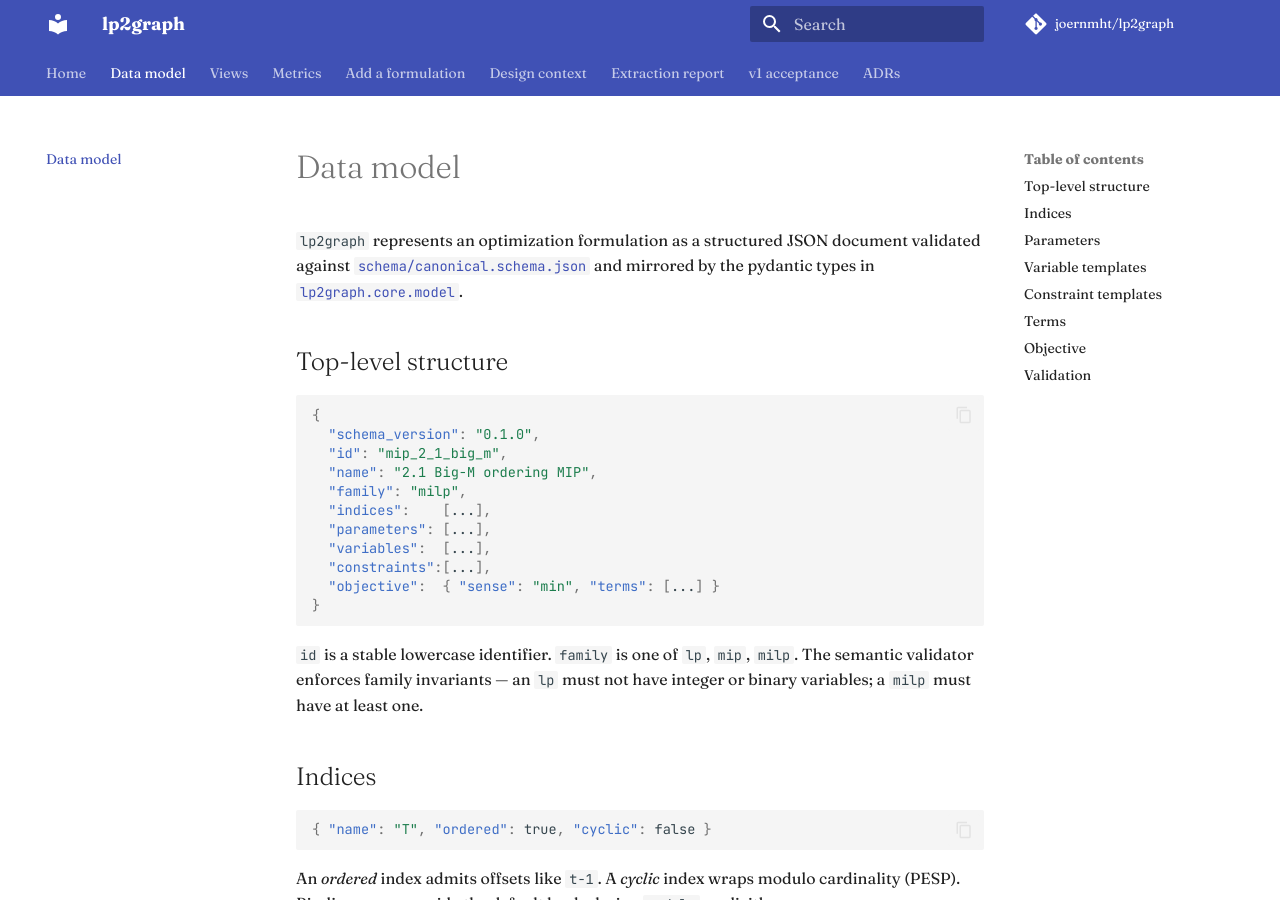
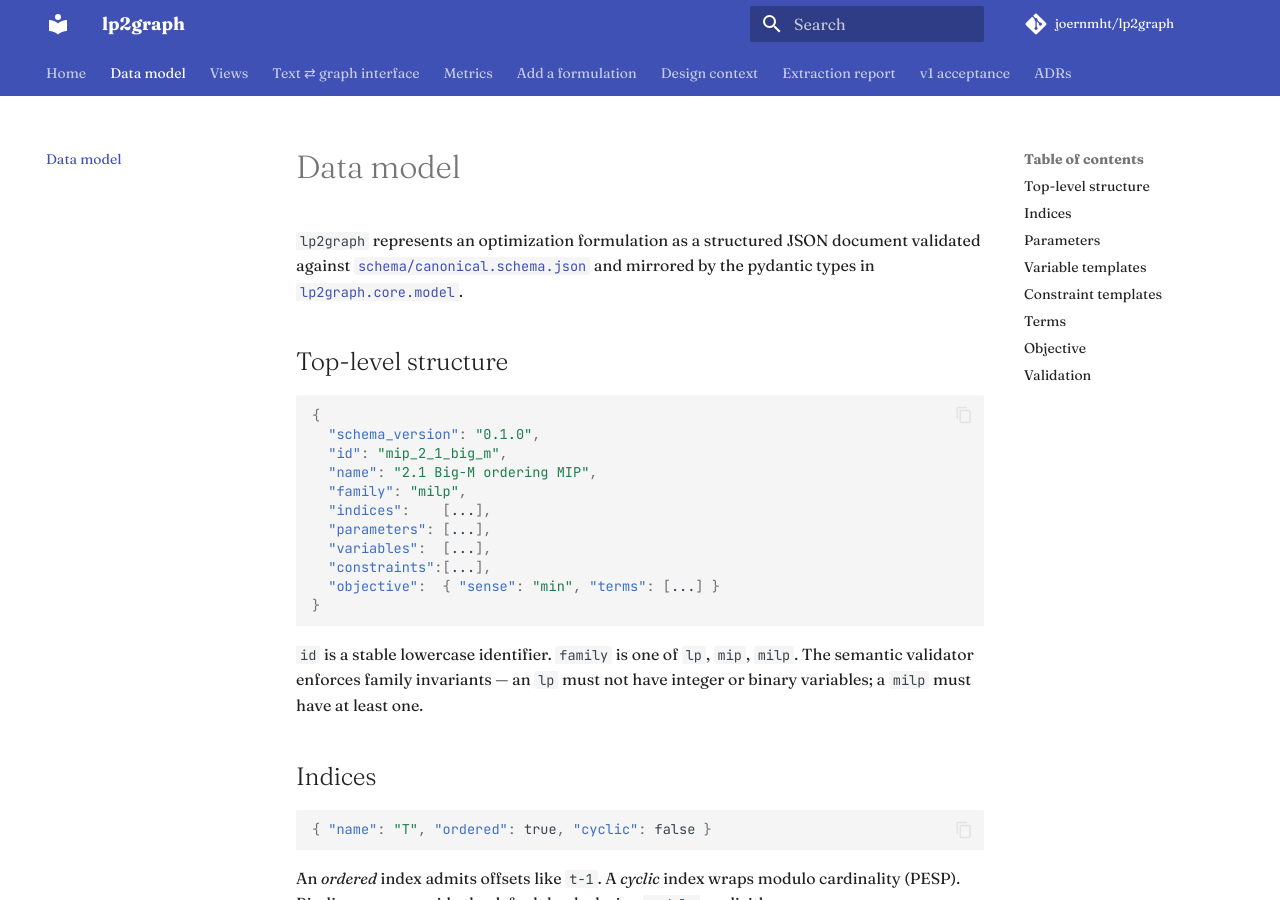
Before and after one commit to joernmht/lp2graph, an MkDocs documentation site: the page built from docs/data-model.md, in a window 1280 px wide and 900 px high. Built offline with MkDocs 1.6.1 and Material for MkDocs 9.7.7, drawn with Linux system fonts in a browser that asks for light colours; comment, search, counter and statistics services are not loaded; part of the change alters nothing that is shown.

Commit message:
fix(docs): unbreak mkdocs --strict build
The docs workflow (mkdocs build --strict) aborted on two pre-existing
broken links in data-model.md pointing outside the docs tree
(../schema/..., ../src/...); strict mode treats them as fatal. Point them
at absolute GitHub blob URLs instead. Also add the new
text-graph-interface.md page to the nav. Verified: mkdocs build --strict
exits 0 locally.

Co-Authored-By: Claude Opus 4.8 (1M context) <noreply@anthropic.com>

```diff
--- a/docs/data-model.md
+++ b/docs/data-model.md
@@ -2,9 +2,9 @@
 
 `lp2graph` represents an optimization formulation as a structured JSON
 document validated against
-[`schema/canonical.schema.json`](../schema/canonical.schema.json) and
-mirrored by the pydantic types in
-[`lp2graph.core.model`](../src/lp2graph/core/model.py).
+[`schema/canonical.schema.json`](https://github.com/joernmht/lp2graph/blob/main/schema/canonical.schema.json)
+and mirrored by the pydantic types in
+[`lp2graph.core.model`](https://github.com/joernmht/lp2graph/blob/main/src/lp2graph/core/model.py).
 
 ## Top-level structure
 
--- a/mkdocs.yml
+++ b/mkdocs.yml
@@ -22,6 +22,7 @@ nav:
   - Home: index.md
   - Data model: data-model.md
   - Views: views.md
+  - Text ⇄ graph interface: text-graph-interface.md
   - Metrics: metrics.md
   - Add a formulation: add-a-formulation.md
   - Design context: design-context.md
```
